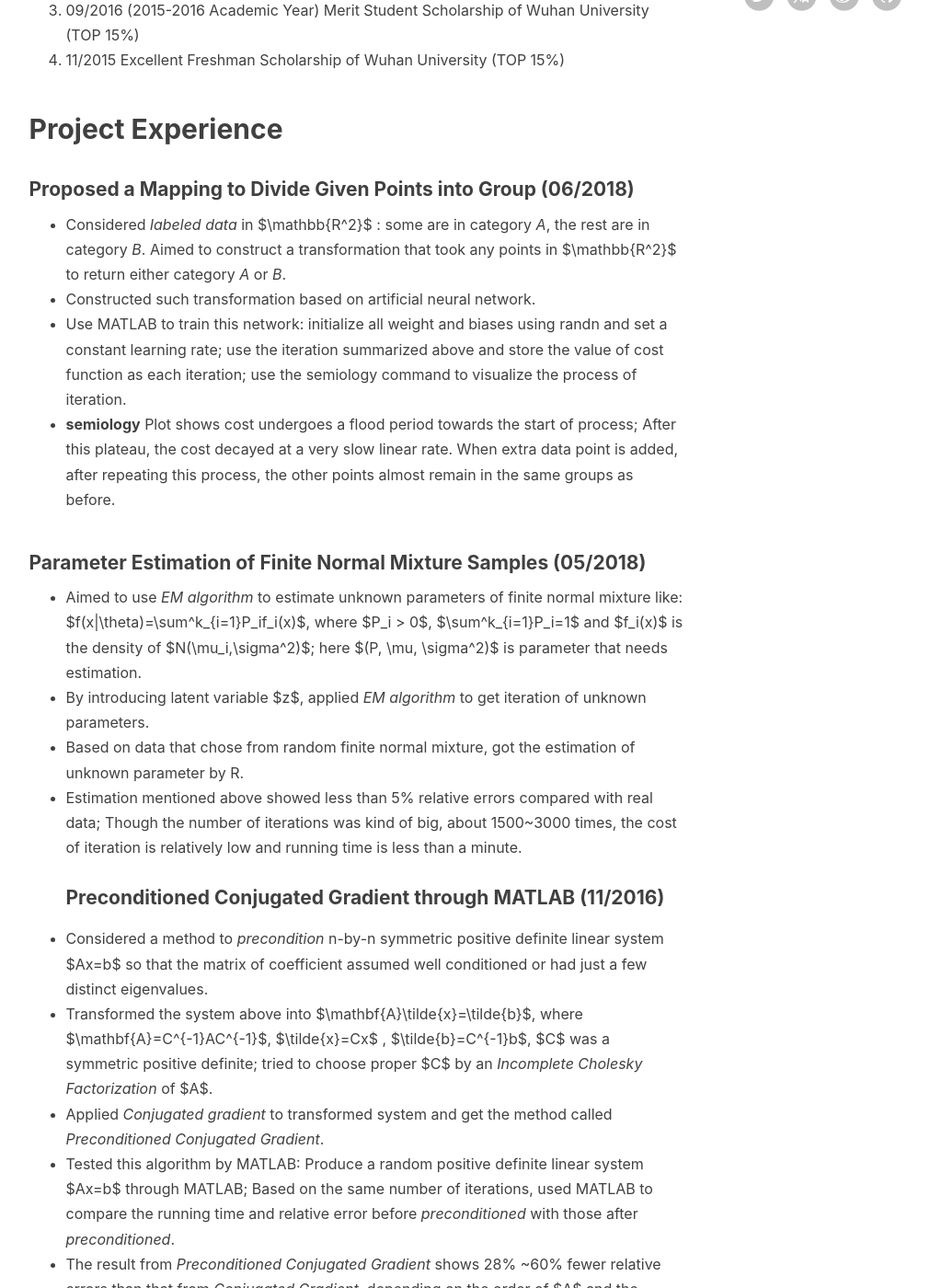
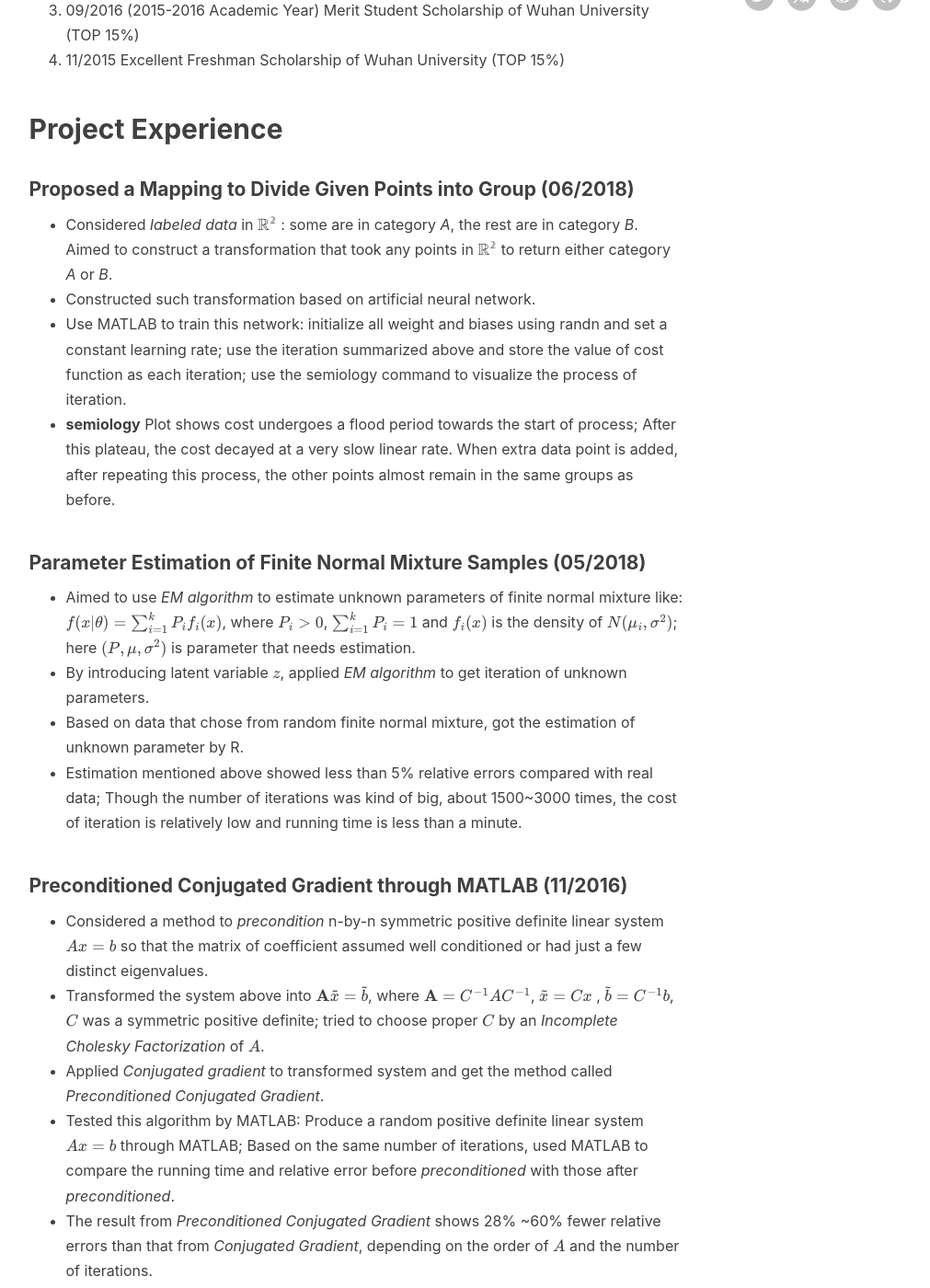
Before and after one commit to kehuizhao/kehuizhao.github.io, a Jekyll site: the page built from index.html, in a window 1280 px wide and 1400 px high, scrolled down 954 px. Shown: the whole window at 92% size, without its empty margins (136-1147 px from the left). Built offline with Jekyll 4.4.1, drawn with Linux system fonts in a browser that asks for light colours; nearby versions of some CDN libraries; formulas are drawn with MathJax 3; the list of posts is cut into pages by our own code; comment, search, counter and statistics services are not loaded; part of the change alters nothing that is shown; some of the changed text lies outside the part shown.

Commit message:
fix some bugs

```diff
--- a/_includes/head.html
+++ b/_includes/head.html
@@ -62,5 +62,25 @@
 
 
     <!-- ga & ba script hoook -->
+    <script type="text/x-mathjax-config">
+  MathJax.Hub.Config({
+    TeX: {
+      equationNumbers: {
+        autoNumber: "AMS"
+      }
+    },
+    SVG: {
+      scale: 90
+    },
+    tex2jax: {
+      inlineMath: [ ['$','$'] ],
+      displayMath: [ ['$$','$$'] ],
+      processEscapes: true,
+    }
+  });
+</script>
+<script type="text/javascript"
+        src="https://cdnjs.cloudflare.com/ajax/libs/mathjax/2.7.5/MathJax.js?config=TeX-AMS-MML_SVG">
+</script>
     <script></script>
 </head>
```
Also changed, not shown: _includes/about/en.md (+2 -8 lines).
